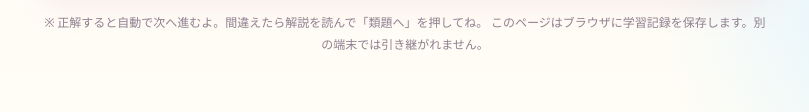
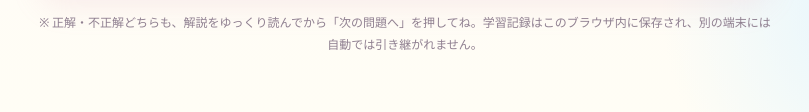
Before and after one commit to 0718yoshi-netizen/manabi-step, a plain HTML site: page index.html in a window 1280 px wide. Shown: the part 835-947 px from the top of the page, 235-1044 px from the left. Drawn offline with Linux system fonts and the light colour scheme.

Commit message:
Let students read each worked example before manually advancing

```diff
--- a/index.html
+++ b/index.html
@@ -238,7 +238,7 @@
       <button id="testConnection" class="btn btn-sub" type="button" style="margin-top:10px;width:100%">接続テストを1件送る</button>
       <p id="pairStatus" class="small" role="status" aria-live="polite"></p>
     </details>
-    <p class="foot">※ 正解すると自動で次へ進むよ。間違えたら解説を読んで「類題へ」を押してね。 このページはブラウザに学習記録を保存します。別の端末では引き継がれません。</p>
+    <p class="foot">※ 正解・不正解どちらも、解説をゆっくり読んでから「次の問題へ」を押してね。学習記録はこのブラウザ内に保存され、別の端末には自動では引き継がれません。</p>
   </main>
 
   <script>
@@ -629,9 +629,7 @@
       showExplanation(right,selected,active,active.unit,active.serial);
       el.nextBtn.textContent=right?(review.active?'次の復習問題へ →':'次の問題へ →'):(review.active?'別の数字で再挑戦 →':'解説を読んで類題へ →');
       el.nextBtn.classList.remove('hide');el.nextBtn.onclick=advance;
-      // 途中式を読めるよう、正解後も60秒待つ。ボタンならすぐ次へ進める。
-      // 前の問題のタイマーが新しい問題を進めないよう、render/advanceで必ず解除する。
-      if(right)autoTimer=setTimeout(()=>{if(pending)advance()},60000);
+      // 学習者が途中式を読み終えるまで待つ。勝手に次の問題へ進めない。
     }
     function start(){review.active=false;sections.intro.classList.add('hide');sections.study.classList.remove('hide');render();window.scrollTo(0,0)}
     el.startBtn.onclick=start;
```
